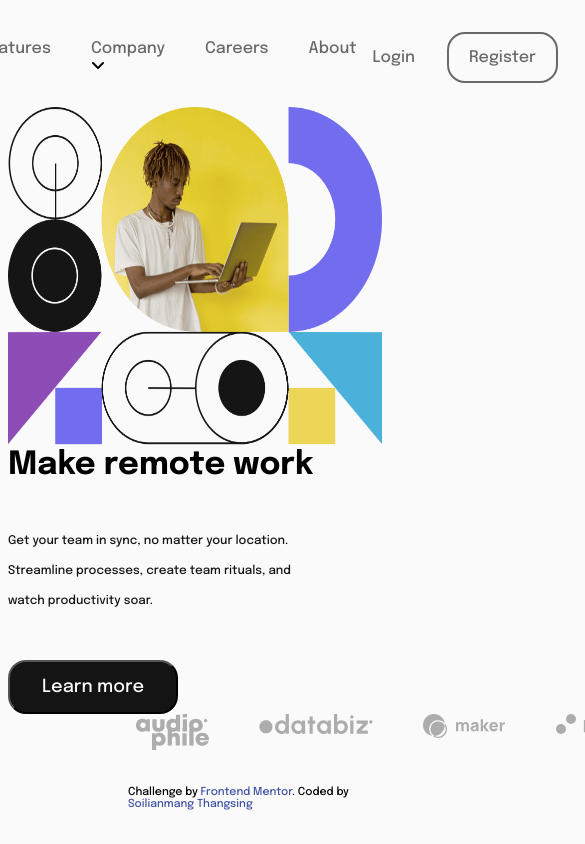
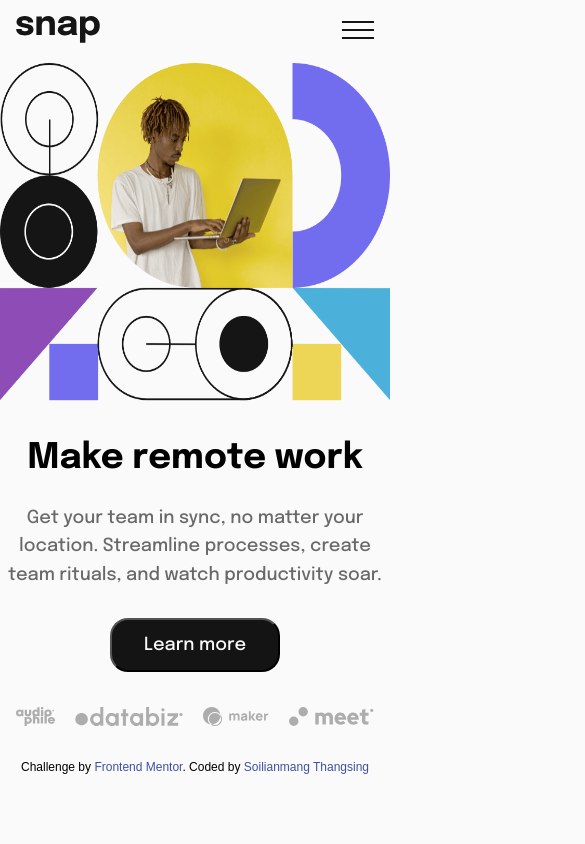
Before and after one commit to soithangsing/Intro-section-with-dropdown-navigation, a plain HTML site: page index.html in a window 390 px wide. Shown: the top 844 px of the page, 585 px wide, since content can reach past the window. Drawn offline with Linux system fonts and the light colour scheme.

Commit message:
Finished desktop layout and basic mobile layout, need to add sidebar functionality

```diff
--- a/index.html
+++ b/index.html
@@ -22,7 +22,7 @@
   <body>
     <main>
       <header>
-        <nav class="nav-bar">
+        <nav class="nav-bar" id="desktop-nav-bar">
           <div class="nav-section" id="nav-logo-section">
             <img
               src="./intro-section-with-dropdown-navigation-main/images/logo.svg"
@@ -80,6 +80,63 @@
           </div>
         </nav>
 
+        <nav id="mobile-nav-bar">
+          <div>
+            <img src="./intro-section-with-dropdown-navigation-main/images/logo.svg" alt="">
+          </div>
+
+          <div>
+            <a href="#" id="mobile-menu-button"><img src="./intro-section-with-dropdown-navigation-main/images/icon-menu.svg" alt=""></a>
+
+          </div>
+
+          <!-- <div class="nav-section" id="nav-link-section">
+            <div class="dropdown">
+              <a href="#" class="drop-button">Features</a>
+              <i class="fa-solid fa-angle-down"></i>
+              <div class="dropdown-content">
+                <div class="dropdown-link">
+                  <!-- <i class="fa-solid fa-clipboard-list"></i>
+                  <img src="./intro-section-with-dropdown-navigation-main/images/icon-todo.svg" alt="">
+                  <a href="#"> Todo List </a>
+                </div>
+                <div class="dropdown-link">
+                  <img src="./intro-section-with-dropdown-navigation-main/images/icon-calendar.svg" alt="">
+                  <a href="#"> Calendar </a>
+                </div>
+                <div class="dropdown-link">
+                  <img src="./intro-section-with-dropdown-navigation-main/images/icon-reminders.svg" alt="">
+                  <a href="#"> Reminders </a>
+                </div>
+                <div class="dropdown-link">
+                  <img src="./intro-section-with-dropdown-navigation-main/images/icon-planning.svg" alt="">
+                  <a href="#"> Planning </a>
+                </div>
+              </div>
+            </div>
+
+            <div class="dropdown">
+              <a href="#" class="drop-button">Company</a>
+              <i class="fa-solid fa-angle-down"></i>
+              <div class="dropdown-content">
+                <a href="#"> History </a>
+                <a href="#"> Our Team </a>
+                <a href="#"> Blog </a>
+              </div>
+            </div>
+
+            <a href="#">Careers</a>
+            <a href="#">About</a>
+          </div>
+
+          <div class="nav-section" id="nav-cta-section">
+            <a href="#">Login</a>
+            <div class="button">
+                <button id="register-button">Register</button>
+              </div>
+          </div> -->
+        </nav>
+
         <div class="hero">
           <div class="hero-picture-desktop">
             <img
@@ -102,6 +159,12 @@
                 <p>
                   Get your team in sync, no matter your location. <br> Streamline
                   processes, create team rituals, and <br> watch productivity soar.
+                </p>
+              </div>
+              <div class="paragraph-mobile">
+                <p>
+                  Get your team in sync, no matter your location. Streamline
+                  processes, create team rituals, and watch productivity soar.
                 </p>
               </div>
               <div class="button">
--- a/script.js
+++ b/script.js
@@ -0,0 +1,14 @@
+'use strict';
+
+const mobileMenuButton = document.getElementById('mobile-menu-button');
+
+function turnToX () {
+    // Make display none for the bars
+
+    // Append the X image to the Navbar?
+}
+mobileMenuButton.addEventListener('click', turnToX)
+
+// Strategy to display sidebar ->
+
+// Create a new sidebar element that pops up when the menu button is pressed
--- a/style.css
+++ b/style.css
@@ -3,9 +3,12 @@
 /* font-family: 'Epilogue', sans-serif; */
 
 .attribution {
-  font-size: 11px;
+  font-family: Arial, Helvetica, sans-serif;
+  font-size: 12px;
   text-align: center;
+  font-weight: 500;
 }
+
 .attribution a {
   color: hsl(228, 45%, 44%);
 }
@@ -69,6 +72,10 @@ nav > .nav-section {
   justify-content: center;
   align-items: center;
   gap: 2rem;
+}
+
+#mobile-nav-bar {
+    display: none;
 }
 
 ul {
@@ -216,7 +223,7 @@ dropdown-content a {
 
 .paragraph {
   line-height: 30px;
-  color: var(--almost-black);
+  color: var(--medium-gray);
 }
 
 .heading-mobile {
@@ -239,8 +246,14 @@ dropdown-content a {
 .attribution a {
   text-decoration: none;
 }
-
+.paragraph-mobile {
+    display: none;
+}
 @media only screen and (max-width: 600px) {
+    body {
+        margin: 0;
+        padding: 0;
+    }
     p {
         font-size: 12px;
     }
@@ -248,11 +261,16 @@ dropdown-content a {
     .hero {
         display: flex;
         flex-direction: column;
+        align-items: center;
+        justify-content: center;
+        text-align: center;
+        gap: 35px;
     }
 
     .hero-information__text {
         margin: 0;
         padding: 0;
+        gap: 10px;
     }
 
     .heading {
@@ -261,13 +279,36 @@ dropdown-content a {
 
     .heading-mobile {
         display: block;
+        padding: 0;
+        font-size: 22px;
     }
 
     .heading-mobile p {
-        font-size: 2rem;
+        font-size: 2.2rem;
         padding: 0;
         margin: 0;
         font-weight: 700;
+      }
+
+      .paragraph {
+        display: none;
+      }
+
+      .paragraph-mobile {
+        display: block;
+        margin: 0;
+        padding: 0;
+      }
+
+      .paragraph-mobile p {
+        color: var(--medium-gray);
+        font-size: 18px;
+        line-height: 1.8rem;
+      }
+
+      .button {
+        margin: 0;
+        padding: 0;
       }
 
       .hero-picture-desktop {
@@ -281,4 +322,35 @@ dropdown-content a {
         height: 40vh;
         width: 100%;
       }
+
+      .hero-clients {
+        margin: 0;
+        padding: 0;
+        gap:20px;
+      }
+
+      .hero-clients img {
+        height: 19px;
+        width: auto;
+      }
+
+      .attribution {
+        margin: 0;
+        padding: 0;
+        text-align: center;
+        font-size: 12px;
+      }
+      main {
+        margin-bottom: 30px;
+      }
+
+      nav {
+        display: none;
+      }
+
+      #mobile-nav-bar {
+        display: flex;
+        padding: 1rem;
+        justify-content: space-between;
+      }
   }
```
